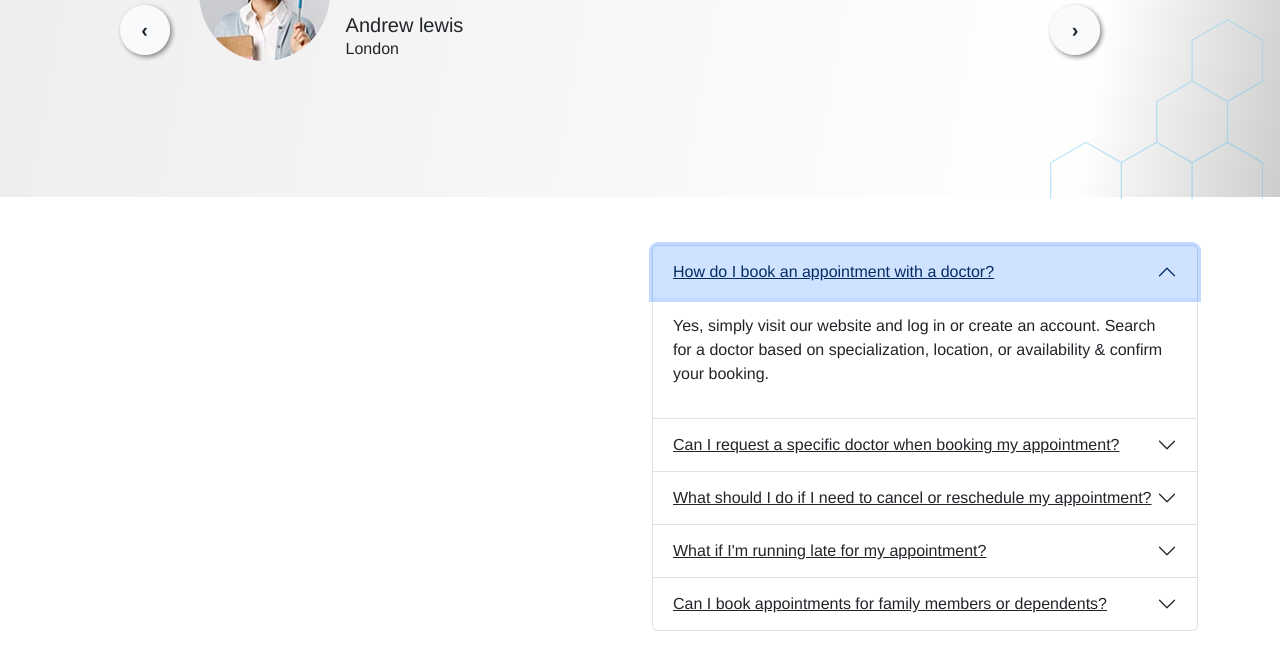
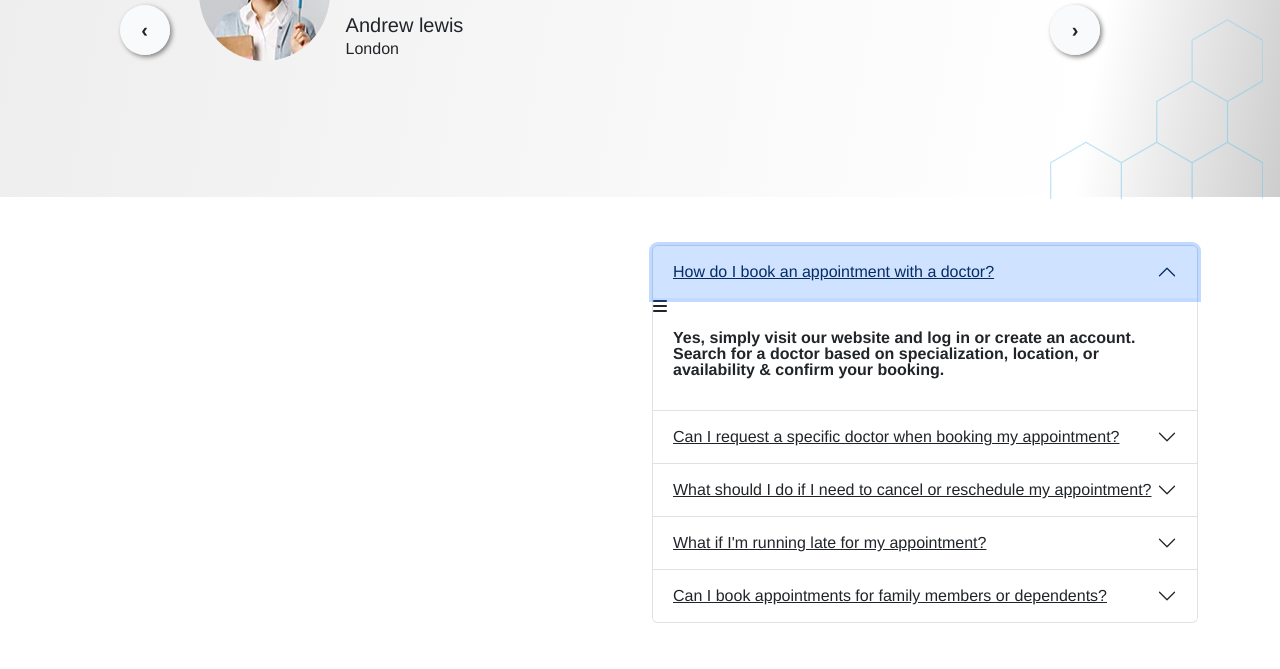
Before and after one commit to Mayorkun27/docOnline, a website: page index.html in a window 1280 px wide. Both pictures are taken after a click on the link "How do I book an appointment with a doctor?". Shown: the part 3746-4415 px from the top of the page. Drawn offline with nearby package versions, Linux system fonts and the light colour scheme; files that its build step writes are made by us from their sources.

Commit message:
Faq section
working on the FAQ section

```diff
--- a/index.html
+++ b/index.html
@@ -440,14 +440,13 @@
                          <div class="col-6"></div>
                          <div class="col-6">
                               <div class="accordion" id="faq-details">
-
                                    <div class="accordion-item">
                                         <h2 class="accordion-header" id="headingOne">
                                         <a href="javascript:void(0);" class="accordion-button collapsed" data-bs-toggle="collapse" data-bs-target="#collapseOne" aria-expanded="false" aria-controls="collapseOne">
                                         How do I book an appointment with a doctor?
                                         </a>
                                         </h2>
-                                   <div id="collapseOne" class="accordion-collapse collapse" aria-labelledby="headingOne" data-bs-parent="#faq-details" style="">
+                                   <div id="collapseOne" class="accordion-collapse collapse fa fa-bars" aria-labelledby="headingOne" data-bs-parent="#faq-details" style="">
                                         <div class="accordion-body">
                                              <div class="accordion-content">
                                                   <p>Yes, simply visit our website and log in or create an account. Search for a doctor based on specialization, location, or availability &amp; confirm your booking.</p>
```
Lines whose indentation alone changed are shown as unchanged.
